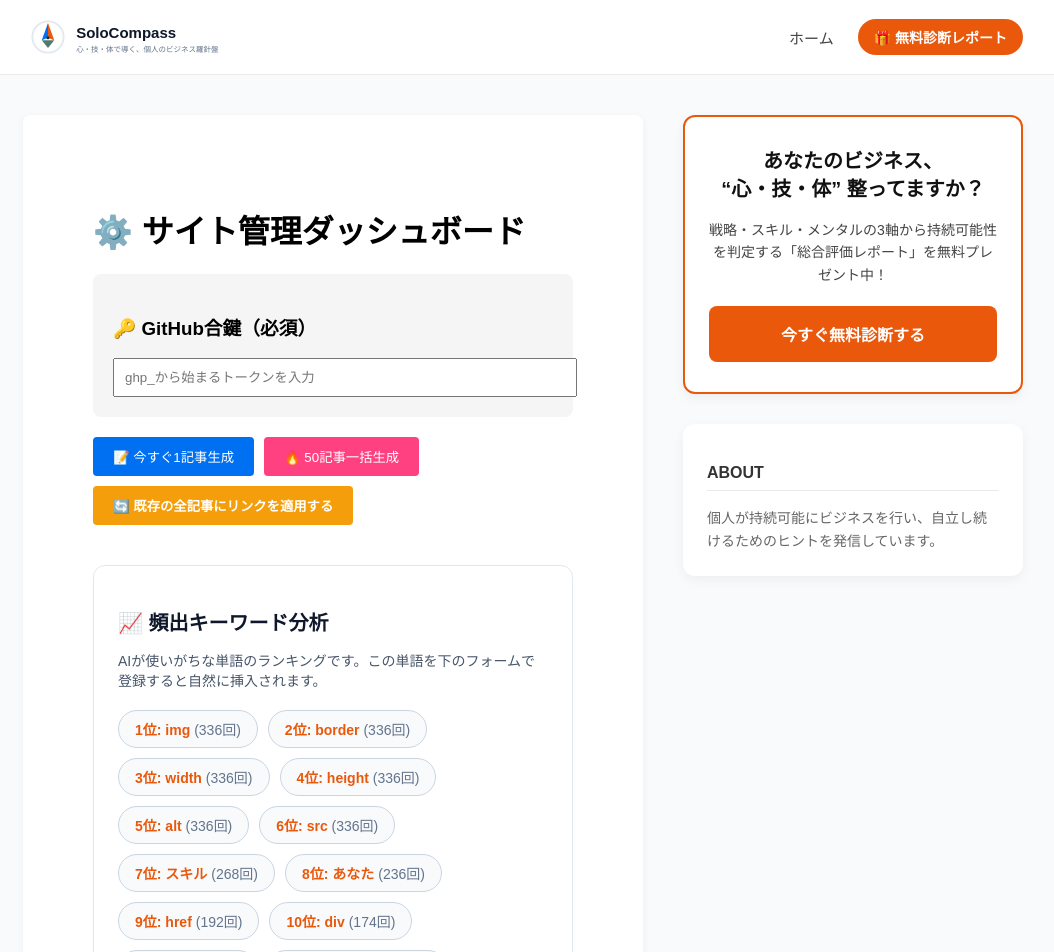
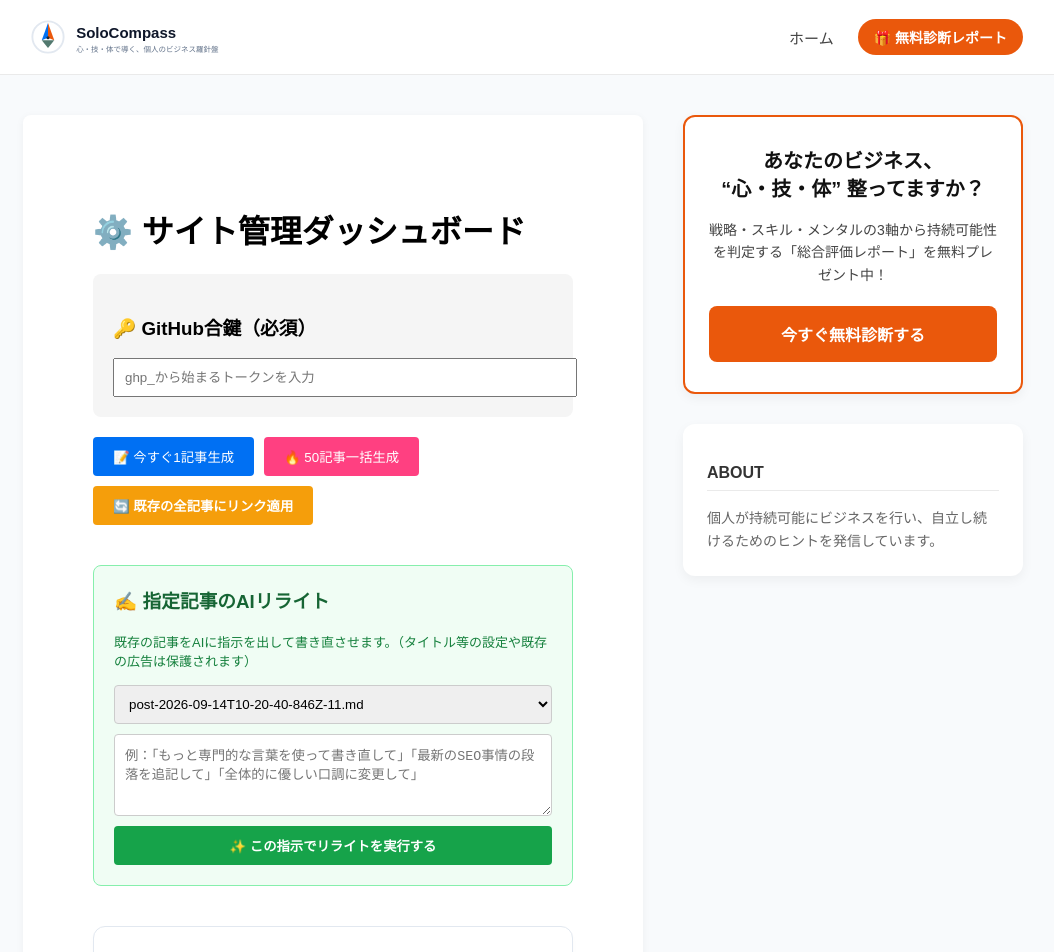
Before and after one commit to shotaro0222/conconsalsal.com, a Next.js app: page /admin in a window 1280 px wide. Shown: the top 952 px of the page, without its empty margins (117-1171 px from the left). Built offline with nearby package versions, Linux system fonts and the light colour scheme.

Commit message:
Enhance AdminClient with file handling and rewrite feature
Added support for handling files and implemented a new rewrite trigger for existing articles.

```diff
--- a/src/app/admin/AdminClient.tsx
+++ b/src/app/admin/AdminClient.tsx
@@ -2,7 +2,8 @@
 
 import { useState } from 'react';
 
-export default function AdminClient({ keywords }: { keywords: {word: string, count: number}[] }) {
+// ★変更：filesを受け取るように追加
+export default function AdminClient({ keywords, files = [] }: { keywords: {word: string, count: number}[], files?: string[] }) {
   const [token, setToken] = useState('');
   const [status, setStatus] = useState('');
 
@@ -11,8 +12,12 @@ export default function AdminClient({ keywords }: { keywords: {word: string, cou
   const [adHtml, setAdHtml] = useState('');
   const [summary, setSummary] = useState('');
 
+  // ★追加：リライト用の状態管理
+  const [targetFile, setTargetFile] = useState(files.length > 0 ? files[0] : '');
+  const [rewriteInstruction, setRewriteInstruction] = useState('');
+
   const REPO_OWNER = 'shotaro0222';
-  // ★対象サイトに合わせて変更（reskill.com / conconsalsal.com / photo）
+  // ★作業中のサイトに合わせて変更（reskill.com / conconsalsal.com / photo 等）
   const REPO_NAME = 'conconsalsal.com';
 
   // 1. 記事生成トリガー
@@ -30,7 +35,7 @@ export default function AdminClient({ keywords }: { keywords: {word: string, cou
     } catch (error: any) { setStatus(`❌ 通信エラー: ${error.message}`); }
   };
 
-  // ★2. 追加：既存記事へのアフィリエイト一括適用トリガー
+  // 2. 既存記事へのアフィリエイト一括適用トリガー
   const triggerApplyAffiliates = async () => {
     setStatus('既存記事への一括適用を起動中...');
     try {
@@ -45,7 +50,33 @@ export default function AdminClient({ keywords }: { keywords: {word: string, cou
     } catch (error: any) { setStatus(`❌ 通信エラー: ${error.message}`); }
   };
 
-  // 3. アフィリエイトデータの登録
+  // ★追加：3. 記事リライトトリガー
+  const triggerRewrite = async () => {
+    if (!targetFile || !rewriteInstruction) return alert('記事を選択し、指示を入力してください。');
+    setStatus(`📝 「${targetFile}」のリライトを起動中...`);
+    try {
+      const cleanToken = token.trim();
+      const res = await fetch(`https://api.github.com/repos/${REPO_OWNER}/${REPO_NAME}/actions/workflows/rewrite.yml/dispatches`, {
+        method: 'POST',
+        headers: { Authorization: `Bearer ${cleanToken}`, Accept: 'application/vnd.github.v3+json' },
+        body: JSON.stringify({
+          ref: 'main',
+          inputs: {
+            filename: targetFile,
+            instruction: rewriteInstruction
+          }
+        }),
+      });
+      if (res.ok) {
+        setStatus(`✅ リライト処理を開始しました！数分後にサイトに反映されます。`);
+        setRewriteInstruction('');
+      } else {
+        setStatus(`❌ エラー: ${res.status}`);
+      }
+    } catch (error: any) { setStatus(`❌ 通信エラー: ${error.message}`); }
+  };
+
+  // 4. アフィリエイトデータの登録
   const saveAffiliate = async () => {
     if (!keyword || !adHtml) return alert('キーワードと広告タグ（HTML）は必須です');
     setStatus('アフィリエイト辞書を更新中...');
@@ -81,18 +112,39 @@ export default function AdminClient({ keywords }: { keywords: {word: string, cou
         <input type="password" placeholder="ghp_から始まるトークンを入力" value={token} onChange={(e) => setToken(e.target.value)} style={{ width: '100%', padding: '10px' }} />
       </div>
 
-      {/* ＝＝＝＝3つのボタンが並ぶエリア＝＝＝＝ */}
       <div style={{ display: 'flex', gap: '10px', marginBottom: '40px', flexWrap: 'wrap' }}>
         <button onClick={() => triggerGeneration(false)} style={{ padding: '10px 20px', background: '#0070f3', color: 'white', border: 'none', borderRadius: '4px', cursor: 'pointer' }}>📝 今すぐ1記事生成</button>
         <button onClick={() => triggerGeneration(true)} style={{ padding: '10px 20px', background: '#ff4081', color: 'white', border: 'none', borderRadius: '4px', cursor: 'pointer' }}>🔥 50記事一括生成</button>
-        <button onClick={triggerApplyAffiliates} style={{ padding: '10px 20px', background: '#f59e0b', color: 'white', border: 'none', borderRadius: '4px', cursor: 'pointer', fontWeight: 'bold' }}>🔄 既存の全記事にリンクを適用する</button>
+        <button onClick={triggerApplyAffiliates} style={{ padding: '10px 20px', background: '#f59e0b', color: 'white', border: 'none', borderRadius: '4px', cursor: 'pointer', fontWeight: 'bold' }}>🔄 既存の全記事にリンク適用</button>
       </div>
-      {/* ＝＝＝＝＝＝＝＝＝＝＝＝＝＝＝＝＝＝＝＝＝ */}
+
+      {/* ★追加：AIリライト機能エリア */}
+      <div style={{ background: '#f0fdf4', border: '1px solid #86efac', padding: '20px', borderRadius: '8px', marginBottom: '40px' }}>
+        <h3 style={{ color: '#166534', marginTop: 0 }}>✍️ 指定記事のAIリライト</h3>
+        <p style={{ fontSize: '13px', color: '#15803d', marginBottom: '15px' }}>
+          既存の記事をAIに指示を出して書き直させます。（タイトル等の設定や既存の広告は保護されます）
+        </p>
+        <div style={{ display: 'flex', flexDirection: 'column', gap: '10px' }}>
+          <select value={targetFile} onChange={e => setTargetFile(e.target.value)} style={{ padding: '10px', borderRadius: '4px', border: '1px solid #ccc' }}>
+            {files.length === 0 ? <option value="">記事がありません</option> : null}
+            {files.map(f => <option key={f} value={f}>{f}</option>)}
+          </select>
+          <textarea
+            placeholder="例：「もっと専門的な言葉を使って書き直して」「最新のSEO事情の段落を追記して」「全体的に優しい口調に変更して」"
+            value={rewriteInstruction}
+            onChange={e => setRewriteInstruction(e.target.value)}
+            rows={4}
+            style={{ padding: '10px', borderRadius: '4px', border: '1px solid #ccc' }}
+          />
+          <button onClick={triggerRewrite} style={{ padding: '10px', background: '#16a34a', color: 'white', border: 'none', borderRadius: '4px', cursor: 'pointer', fontWeight: 'bold' }}>
+            ✨ この指示でリライトを実行する
+          </button>
+        </div>
+      </div>
 
       <div style={{ marginBottom: '40px' }}>
         <div style={{ padding: '24px', background: '#fff', borderRadius: '12px', border: '1px solid #e2e8f0', boxShadow: '0 4px 6px rgba(0,0,0,0.02)' }}>
           <h2 style={{ fontSize: '20px', color: '#0f172a', marginBottom: '12px', fontWeight: 'bold' }}>📈 頻出キーワード分析</h2>
-          <p style={{ fontSize: '14px', color: '#475569', marginBottom: '20px' }}>AIが使いがちな単語のランキングです。この単語を下のフォームで登録すると自然に挿入されます。</p>
           <div style={{ display: 'flex', flexWrap: 'wrap', gap: '10px' }}>
             {keywords.length === 0 ? (
               <p style={{ color: '#94a3b8' }}>記事がまだないか、解析中です。</p>
@@ -121,7 +173,7 @@ export default function AdminClient({ keywords }: { keywords: {word: string, cou
         </div>
       </div>
 
-      {status && <div style={{ padding: '15px', background: '#fffbe6', border: '1px solid #ffe58f', borderRadius: '4px', fontWeight: 'bold' }}>{status}</div>}
+      {status && <div style={{ padding: '15px', background: '#fffbe6', border: '1px solid #ffe58f', borderRadius: '4px', fontWeight: 'bold', whiteSpace: 'pre-wrap' }}>{status}</div>}
     </div>
   );
 }
```
